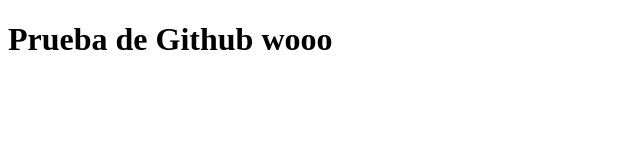
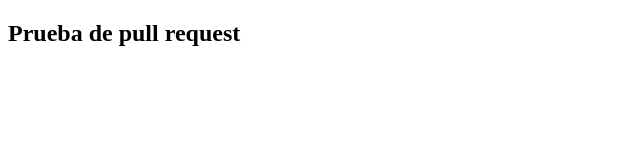
Before and after one commit to ChristianLiraDev/loteria-prueba, a plain HTML site: page index.html in a window 1280 px wide. Shown: the whole page, without its empty margins (0-640 px from the left). Drawn offline with Linux system fonts and the light colour scheme.

Commit message:
Se agregó un nuevo elemento de prueba h2

```diff
--- a/index.html
+++ b/index.html
@@ -8,6 +8,6 @@
     <title>Lotería</title>
   </head>
   <body>
-    <h1>Prueba de Github wooo</h1>
+    <h2>Prueba de pull request</h2>
   </body>
 </html>
```
